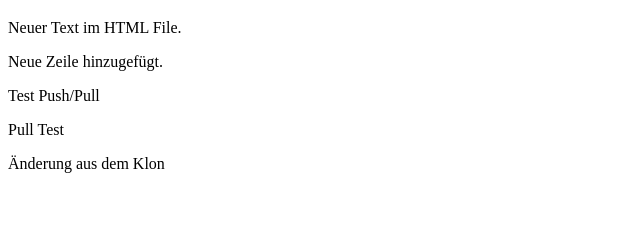
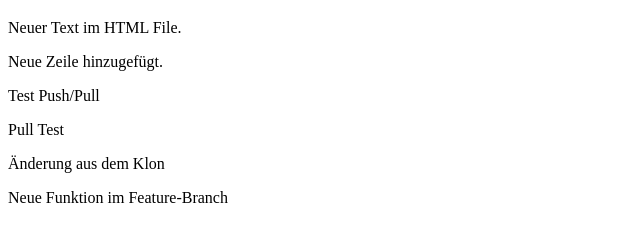
Before and after one commit to KaterynaSavelieva/ProjektSavelieva, a plain HTML site: page index.html in a window 1280 px wide. Shown: the part 61-302 px from the top of the page, without its empty margins (0-640 px from the left). Drawn offline with Linux system fonts and the light colour scheme.

Commit message:
Neue Funktion im Feature-Branch

```diff
--- a/index.html
+++ b/index.html
@@ -17,5 +17,7 @@
 
 <p>Änderung aus dem Klon</p>
 
+<p>Neue Funktion im Feature-Branch</p>
+
   </body>
 </html>
```
